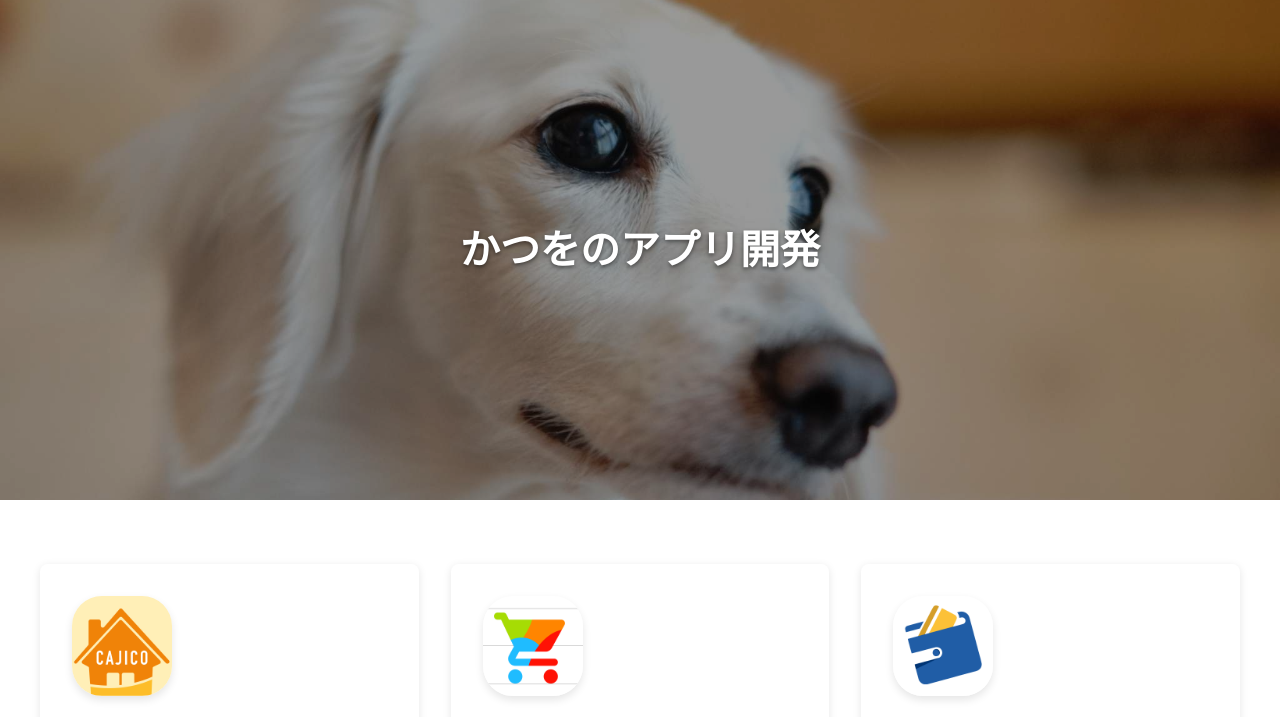
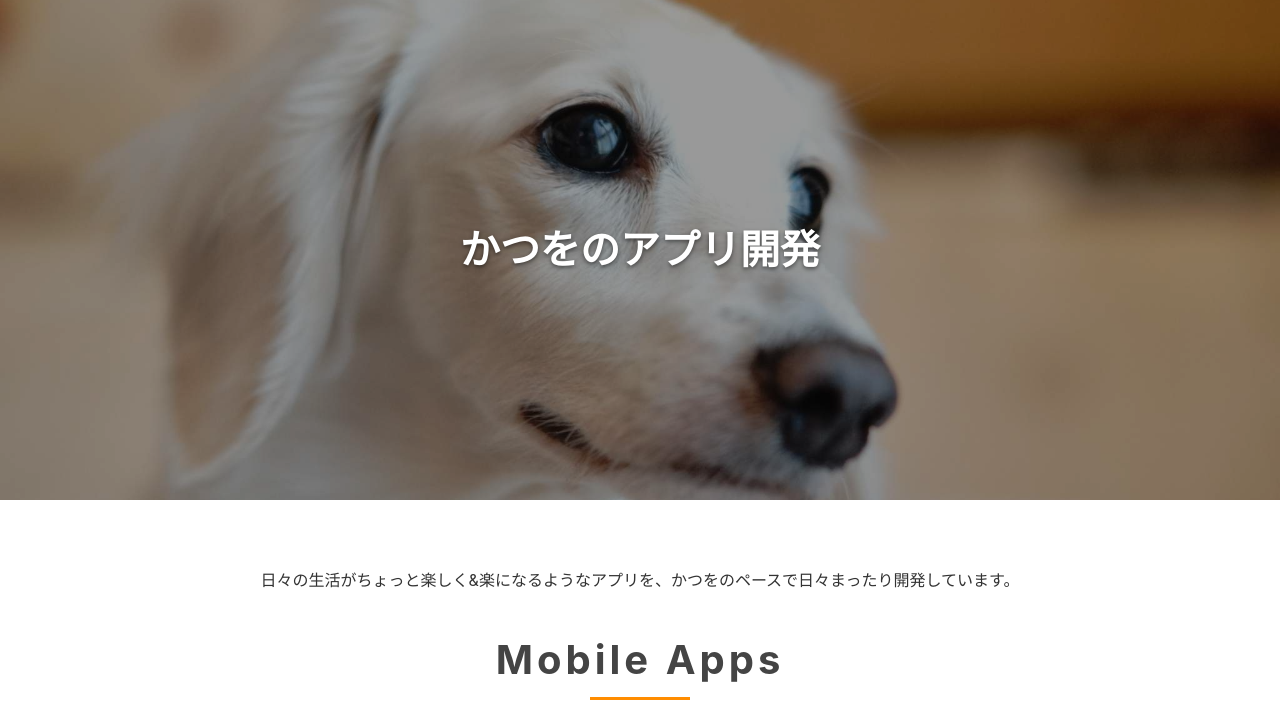
Before and after one commit to katsunoritakahashi/katsuwo-portfolio, a plain HTML site: page index.html in a window 1280 px wide. Shown: the top 717 px of the page. Drawn offline with Linux system fonts and the light colour scheme.

Commit message:
[fix]タイトルと文章の追加

```diff
--- a/index.html
+++ b/index.html
@@ -32,7 +32,12 @@
             </div>
         </section>
 
+        <section class="company-intro">
+            <p>日々の生活がちょっと楽しく&楽になるようなアプリを、かつをのペースで日々まったり開発しています。</p>
+        </section>
+
         <section class="services">
+            <h2 class="section-title">Mobile Apps</h2>
             <div class="service-cards">
                 <div class="service-card">
                     <img src="assets/images/cajico_icon.png" alt="カジコ" class="app-icon">
--- a/styles.css
+++ b/styles.css
@@ -50,7 +50,7 @@ body {
 }
 
 .services {
-    padding: 4rem 2rem;
+    padding: 1rem 2rem;
 }
 
 .service-cards {
@@ -118,3 +118,41 @@ body {
         font-size: 2rem;
     }
 }
+
+.section-title {
+    text-align: center;
+    font-size: 2.5rem;
+    margin-bottom: 2rem;
+    font-weight: bold;
+    position: relative;
+    padding-bottom: 0.5rem;
+    letter-spacing: 0.1em;
+    color: #444444;
+}
+
+.section-title::after {
+    content: '';
+    position: absolute;
+    bottom: 0;
+    left: 50%;
+    transform: translateX(-50%);
+    width: 100px;
+    height: 3px;
+    background-color: #FF8C00;
+}
+
+.company-intro {
+    max-width: 1200px;
+    margin: 4rem auto 1rem;
+    padding: 0 2rem;
+    text-align: center;
+    line-height: 2;
+}
+
+.company-intro p {
+    margin-bottom: 1rem;
+}
+
+.company-intro p:last-child {
+    margin-bottom: 0;
+}
```
